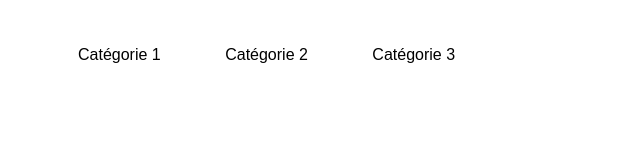
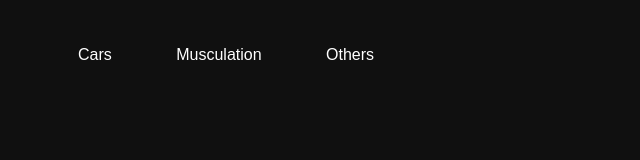
Before and after one commit to MattCrayston24/GT_Exercices_Crayston_Matt, a plain HTML site: page GT WEB/Exercices/3 (dropdown menu)/dropdown.html in a window 1280 px wide. Shown: the whole page, without its empty margins (0-640 px from the left). Drawn offline with Linux system fonts and the light colour scheme.

Commit message:
last commit

```diff
--- a/GT WEB/Exercices/3 (dropdown menu)/dropdown.css
+++ b/GT WEB/Exercices/3 (dropdown menu)/dropdown.css
@@ -4,6 +4,8 @@
 
 body {
     font-family: Arial, Helvetica, sans-serif;
+    transition: all 0.8s;
+    background-color: #101010;
 }
 
 header li {
@@ -18,7 +20,7 @@ header li a{
 }
 
 header li a:hover{
-    background-color: brown;
+    background-color: #d81d52;
     color: white;
 }
 
@@ -33,5 +35,5 @@ header li:hover .sub-menu{
 
 a{
     text-decoration: none;
-    color: black;
+    color: white;
 }
--- a/GT WEB/Exercices/3 (dropdown menu)/dropdown.html
+++ b/GT WEB/Exercices/3 (dropdown menu)/dropdown.html
@@ -12,35 +12,35 @@
         <nav>
             <ul>
                 <li>
-                    <a href="" title="Catégorie1">Catégorie 1</a>
+                    <a href="" title="Catégorie1">Cars</a>
                     <ul class="sub-menu">
                         <li>
-                        <a href="" title="souscatégorie1">Sous Catégorie 1</a>
+                        <a href="https://fr.wikipedia.org/wiki/Ferrari_F40" title="souscatégorie1">F40</a>
                         </li>
                         <li>
-                        <a href="" title="souscatégorie2">Sous Catégorie 2</a>
+                        <a href="https://www.autoscout24.fr/lst/nissan/silvia/ve_s15" title="souscatégorie2">S15</a>
                         </li>
                     </ul>
                 </li>
                 <li>
-                    <a href="" title="Catégorie2">Catégorie 2</a>
+                    <a href="" title="Catégorie2">Musculation</a>
                     <ul class="sub-menu">
                         <li>
-                        <a href="" title="souscatégorie1">Sous Catégorie 1</a>
+                        <a href="https://www.musculaction.com/debutant.htm#:~:text=Nous%20vous%20conseillons%2C%20si%20vous%20%C3%AAtes%20d%C3%A9butants%2C%20d%27effectuer,vous%20pourrez%20vous%20lancer%20seul%20%C3%A0%20la%20maison." title="souscatégorie1">Débutant</a>
                         </li>
                         <li>
-                        <a href="" title="souscatégorie2">Sous Catégorie 2</a>
+                        <a href="https://www.superphysique.org/articles/378" title="souscatégorie2">Confirmé</a>
                         </li>
                     </ul>
                 </li>
                 <li>
-                    <a href="" title="Catégorie3">Catégorie 3</a>
+                    <a href="" title="Catégorie3">Others</a>
                     <ul class="sub-menu">
                         <li>
-                        <a href="" title="souscatégorie1">Sous Catégorie 1</a>
+                        <a href="https://fr.wikipedia.org/wiki/Cars_(film)" title="souscatégorie1">Cars</a>
                         </li>
                         <li>
-                        <a href="" title="souscatégorie2">Sous Catégorie 2</a>
+                        <a href="https://www.musculaction.com/" title="souscatégorie2">Musculation</a>
                         </li>
                     </ul>
                 </li>
```
Also changed, not shown: GT WEB/Site/index.html (+1 -0 lines).
